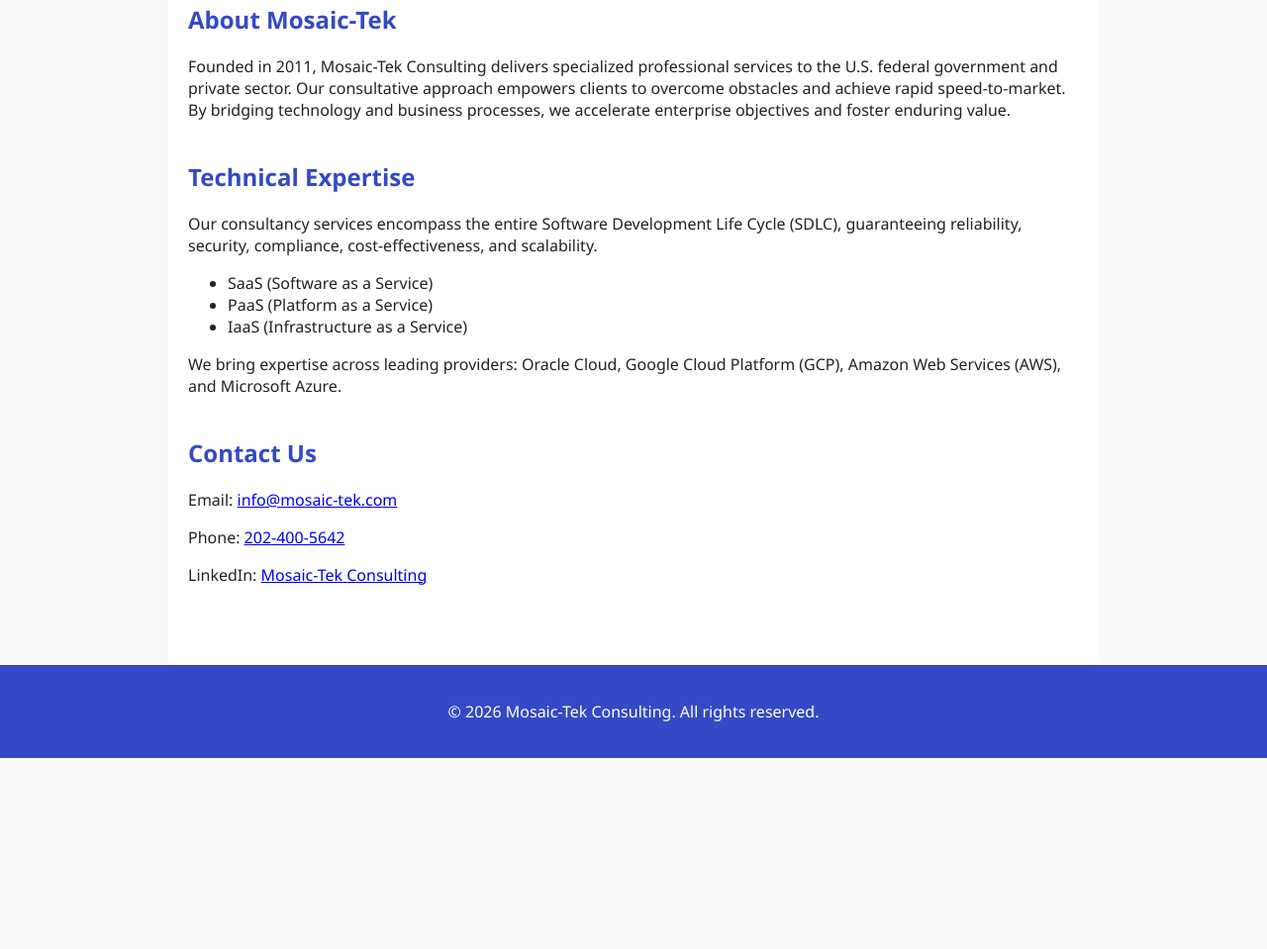
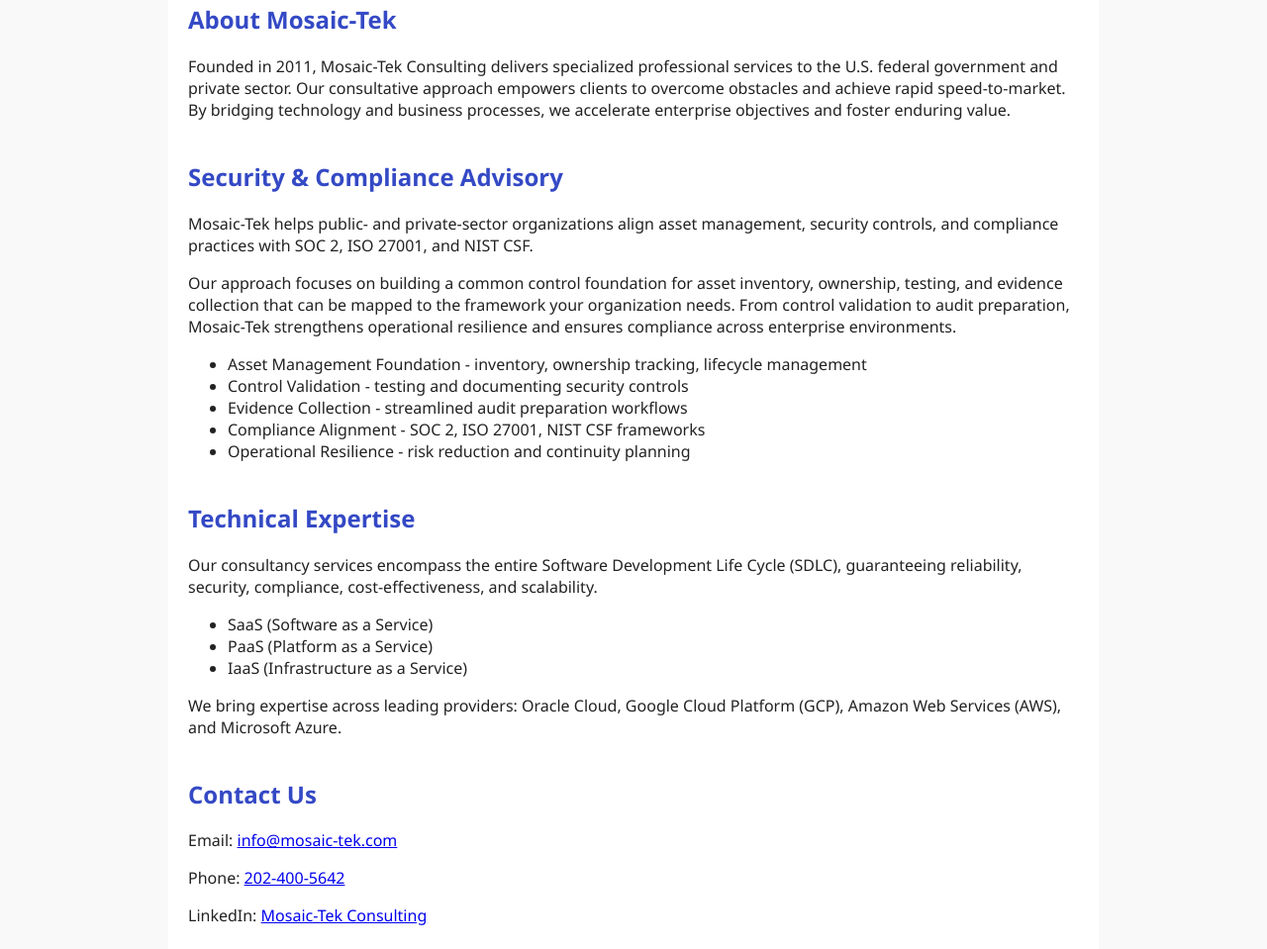
Before and after one commit to winstonwilliamsiii/Mosaic_Tek, a plain HTML site: page mosaic-tek/index.html in a window 1280 px wide. Shown: the part 899-1858 px from the top of the page at 99% size. Before the commit the page ends 1665 px from the top, so only its background shows below. Drawn offline with Linux system fonts and the light colour scheme.

Commit message:
Clean README formatting and move security section to site

```diff
--- a/mosaic-tek/index.html
+++ b/mosaic-tek/index.html
@@ -42,6 +42,27 @@
   </p>
 </section>
 
+<section id="security">
+  <h2>Security & Compliance Advisory</h2>
+  <p>
+    Mosaic-Tek helps public- and private-sector organizations align asset management, security controls,
+    and compliance practices with SOC 2, ISO 27001, and NIST CSF.
+  </p>
+  <p>
+    Our approach focuses on building a common control foundation for asset inventory, ownership, testing,
+    and evidence collection that can be mapped to the framework your organization needs.
+    From control validation to audit preparation, Mosaic-Tek strengthens operational resilience and ensures
+    compliance across enterprise environments.
+  </p>
+  <ul>
+    <li>Asset Management Foundation - inventory, ownership tracking, lifecycle management</li>
+    <li>Control Validation - testing and documenting security controls</li>
+    <li>Evidence Collection - streamlined audit preparation workflows</li>
+    <li>Compliance Alignment - SOC 2, ISO 27001, NIST CSF frameworks</li>
+    <li>Operational Resilience - risk reduction and continuity planning</li>
+  </ul>
+</section>
+
 <section id="expertise">
   <h2>Technical Expertise</h2>
   <p>
```
Also changed, not shown: README.md, mosaic-tek/README.md.
